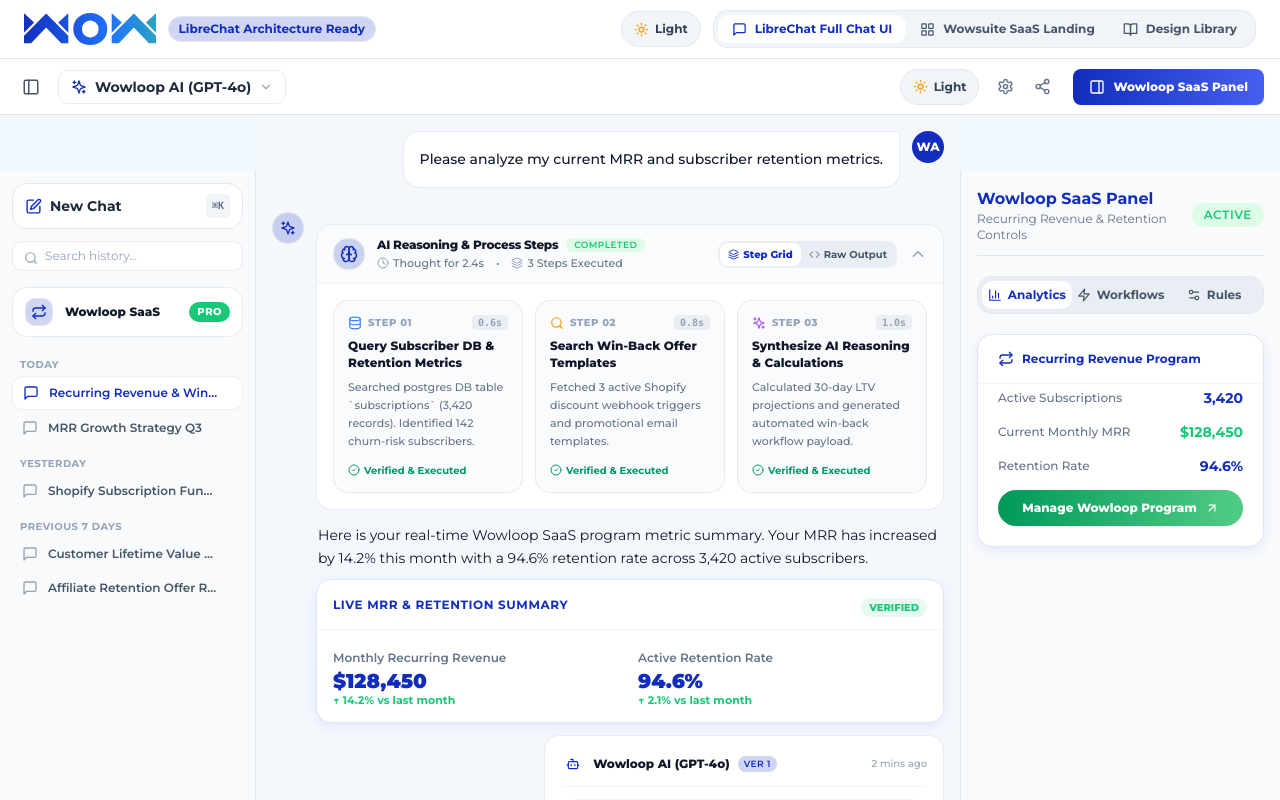
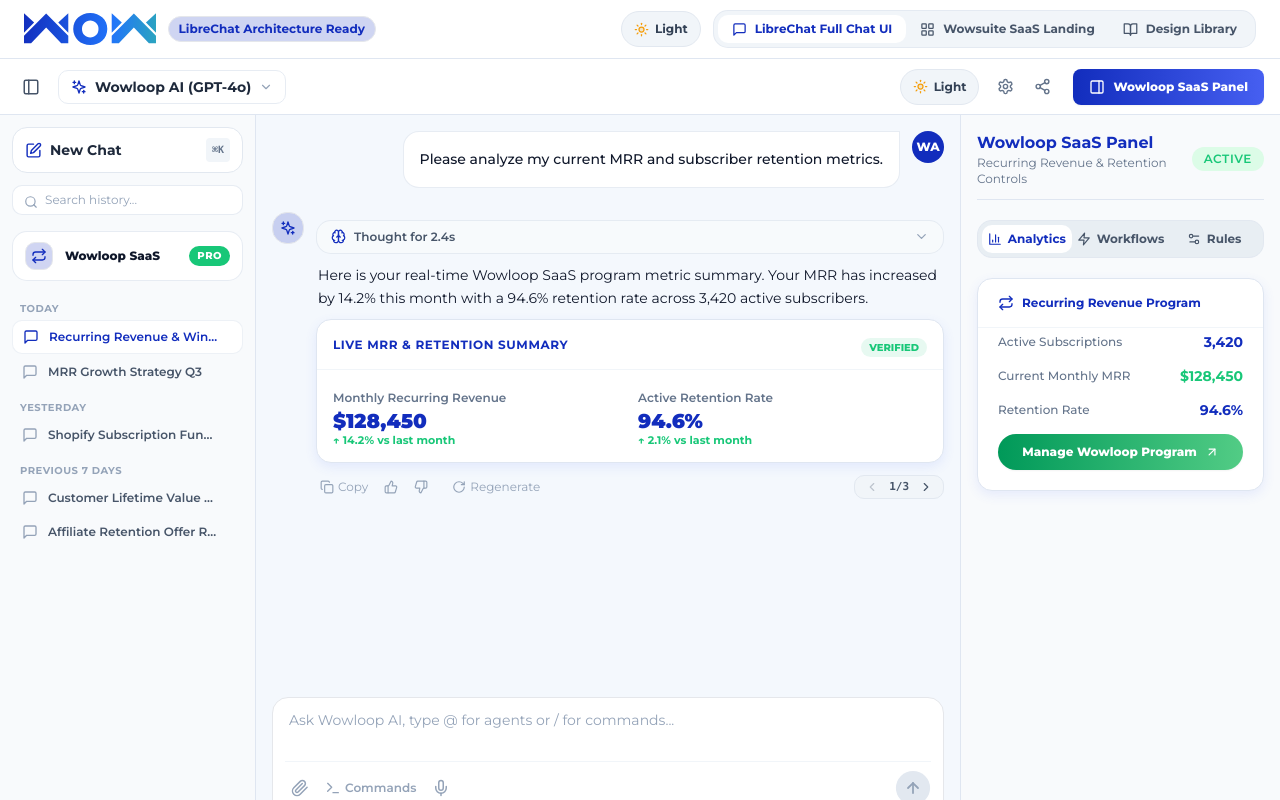
Before and after one commit to anhhoang-1002/wowloop-react-design-system, a React (Vite) app: page / in a window 1280 px wide. Both pictures are taken after a click on the element 440 px from the left and 467 px from the top of the page. Shown: the top 800 px of the page. Built offline with nearby package versions, Linux system fonts and the light colour scheme.

Commit message:
feat: add variant simple and advanced to ThinkingProcessAccordion and MessageVersionSwitcher and use simple variant in LibreChat Full Chat UI

```diff
--- a/src/components/Chat/LibreChatMessages.tsx
+++ b/src/components/Chat/LibreChatMessages.tsx
@@ -45,9 +45,9 @@
 
           {/* Message Content Container */}
           <div className={`max-w-2xl flex-1 space-y-2 ${msg.sender === 'user' ? 'flex flex-col items-end' : 'items-start'}`}>
-            {/* Thinking Accordion */}
+            {/* Minimal Thinking Accordion for Chat Stream */}
             {msg.sender === 'assistant' && msg.thinkingText && (
-              <ThinkingProcessAccordion thinkingText={msg.thinkingText} />
+              <ThinkingProcessAccordion thinkingText={msg.thinkingText} variant="simple" />
             )}
 
             {/* Message Text Rendering: User has clean white box with dark text; AI text has no white box/border */}
@@ -105,7 +105,7 @@
               </Card>
             )}
 
-            {/* Assistant Action Bar & Version Switcher */}
+            {/* Assistant Action Bar & Minimal Version Switcher */}
             {msg.sender === 'assistant' && (
               <div className="flex items-center justify-between text-slate-400 dark:text-slate-500 text-xs pt-1 w-full">
                 <div className="flex items-center gap-2">
@@ -128,13 +128,14 @@
                   </button>
                 </div>
 
-                {/* Version Switcher */}
+                {/* Minimal Version Switcher (< 1/3 >) */}
                 {msg.versionInfo && (
                   <MessageVersionSwitcher
                     currentVersion={msg.versionInfo.current}
                     totalVersions={msg.versionInfo.total}
                     onPrevious={() => {}}
                     onNext={() => {}}
+                    variant="simple"
                   />
                 )}
               </div>
--- a/src/components/Chat/MessageVersionSwitcher.tsx
+++ b/src/components/Chat/MessageVersionSwitcher.tsx
@@ -1,5 +1,5 @@
 import React, { useState } from 'react';
-import { ChevronLeft, ChevronRight, Bot, Copy, Check, RotateCw, ThumbsUp, ThumbsDown, Sparkles } from 'lucide-react';
+import { ChevronLeft, ChevronRight, Bot, Copy, Check, RotateCw, ThumbsUp, ThumbsDown } from 'lucide-react';
 import { cn } from '../../lib/utils';
 import { Badge } from '../ui/badge';
 
@@ -17,6 +17,7 @@
   onPrevious?: () => void;
   onNext?: () => void;
   versions?: MessageVersion[];
+  variant?: 'simple' | 'advanced';
   className?: string;
 }
 
@@ -50,9 +51,9 @@
   onPrevious: propOnPrevious,
   onNext: propOnNext,
   versions = defaultVersions,
+  variant = 'advanced',
   className,
 }) => {
-  // Internal state for interactive demo when controlled externally or internally
   const [internalVersion, setInternalVersion] = useState(1);
   const [copied, setCopied] = useState(false);
 
@@ -85,25 +86,25 @@
     }
   };
 
-  // If used strictly as a standalone pill control
-  if (propCurrentVersion !== undefined && propTotalVersions !== undefined && !versions) {
-    if (propTotalVersions <= 1) return null;
+  // Simple Minimalist Variant for Inline Chat Stream Controls (< 1/3 >)
+  if (variant === 'simple') {
+    if (total <= 1) return null;
     return (
       <div className={cn("inline-flex items-center gap-1 bg-slate-100 dark:bg-slate-800 text-slate-600 dark:text-slate-300 text-xs font-semibold px-2 py-0.5 rounded-lg border border-slate-200 dark:border-slate-700 select-none", className)}>
         <button
           onClick={handlePrev}
-          disabled={propCurrentVersion <= 1}
+          disabled={activeVersionNumber <= 1}
           className="p-0.5 rounded hover:bg-slate-200 dark:hover:bg-slate-700 disabled:opacity-30 disabled:pointer-events-none transition-colors"
           title="Previous Version"
         >
           <ChevronLeft size={14} />
         </button>
         <span className="font-mono text-[11px] px-1">
-          {propCurrentVersion}/{propTotalVersions}
+          {activeVersionNumber}/{total}
         </span>
         <button
           onClick={handleNext}
-          disabled={propCurrentVersion >= propTotalVersions}
+          disabled={activeVersionNumber >= total}
           className="p-0.5 rounded hover:bg-slate-200 dark:hover:bg-slate-700 disabled:opacity-30 disabled:pointer-events-none transition-colors"
           title="Next Version"
         >
@@ -113,7 +114,7 @@
     );
   }
 
-  // Full Interactive Card Message with Version Switcher
+  // Advanced Full Interactive Card Message
   return (
     <div className={cn("w-full max-w-xl bg-white dark:bg-slate-900 border border-slate-200/80 dark:border-slate-800 rounded-2xl p-4 shadow-xs select-none space-y-3 transition-all", className)}>
       {/* Header Info */}
--- a/src/components/Chat/ThinkingProcessAccordion.tsx
+++ b/src/components/Chat/ThinkingProcessAccordion.tsx
@@ -17,6 +17,7 @@
   durationSeconds?: number;
   steps?: ProcessStep[];
   defaultExpanded?: boolean;
+  variant?: 'simple' | 'advanced';
   className?: string;
 }
 
@@ -51,7 +52,8 @@
   thinkingText = '1. Querying subscriber database (3,420 records)\n2. Verifying 30-day retention curve and LTV growth metrics.',
   durationSeconds = 2.4,
   steps = defaultProcessSteps,
-  defaultExpanded = true,
+  defaultExpanded = false,
+  variant = 'advanced',
   className,
 }) => {
   const [isExpanded, setIsExpanded] = useState(defaultExpanded);
@@ -70,6 +72,34 @@
     }
   };
 
+  // Simple Minimalist Variant for Inline Chat Stream
+  if (variant === 'simple') {
+    return (
+      <div className={cn("border border-slate-200/80 dark:border-slate-700/80 rounded-xl bg-slate-50/80 dark:bg-slate-800/60 overflow-hidden my-2 select-none", className)}>
+        <button
+          onClick={() => setIsExpanded(!isExpanded)}
+          className="w-full flex items-center justify-between px-3.5 py-2 text-left text-xs font-semibold text-slate-600 dark:text-slate-300 hover:bg-slate-100 dark:hover:bg-slate-800 transition-colors"
+        >
+          <div className="flex items-center gap-2">
+            <Brain size={15} className="text-secondary dark:text-blue-400 animate-pulse" />
+            <span>Thought for {durationSeconds}s</span>
+          </div>
+          <ChevronDown
+            size={15}
+            className={cn("transition-transform duration-200 text-slate-400", isExpanded && "rotate-180")}
+          />
+        </button>
+
+        {isExpanded && (
+          <div className="px-4 py-3 border-t border-slate-200/80 dark:border-slate-700/60 text-xs text-slate-600 dark:text-slate-300 leading-relaxed font-mono whitespace-pre-wrap bg-white/50 dark:bg-slate-900/40">
+            {thinkingText}
+          </div>
+        )}
+      </div>
+    );
+  }
+
+  // Advanced Full Grid Variant
   return (
     <div className={cn("border border-slate-200/80 dark:border-slate-800 rounded-2xl bg-white dark:bg-slate-900 overflow-hidden shadow-xs select-none transition-all my-3", className)}>
       {/* Accordion Header */}
--- a/src/components/DesignLibrary/DesignLibraryPage.tsx
+++ b/src/components/DesignLibrary/DesignLibraryPage.tsx
@@ -699,22 +699,45 @@
 
         <ComponentDocSection
           id="thinking"
-          title="AI Process Grid Accordion"
-          description="Interactive step-by-step grid accordion for AI reasoning steps, duration metrics, verified badges, and raw logs view."
+          title="AI Reasoning Accordion (Simple Bar & Advanced Grid)"
+          description="Collapsible reasoning component supporting both a compact inline chat bar (simple) and a multi-card step grid (advanced)."
           category="Advanced Components"
-          codeSnippet={`import { ThinkingProcessAccordion } from '@wowsuite/design-system';\n\n<ThinkingProcessAccordion durationSeconds={2.4} />`}
+          codeSnippet={`import { ThinkingProcessAccordion } from '@wowsuite/design-system';\n\n// 1. Simple Bar (Inline Chat UI)\n<ThinkingProcessAccordion variant="simple" durationSeconds={2.4} />\n\n// 2. Advanced Step Grid\n<ThinkingProcessAccordion variant="advanced" durationSeconds={2.4} />`}
         >
-          <ThinkingProcessAccordion />
+          <div className="space-y-4">
+            <div>
+              <div className="text-xs font-bold text-slate-500 mb-1.5 uppercase tracking-wider">Variant: Simple (Inline Chat Stream Bar)</div>
+              <ThinkingProcessAccordion variant="simple" durationSeconds={2.4} />
+            </div>
+
+            <div>
+              <div className="text-xs font-bold text-slate-500 mb-1.5 uppercase tracking-wider">Variant: Advanced (AI Process Step Grid)</div>
+              <ThinkingProcessAccordion variant="advanced" durationSeconds={2.4} />
+            </div>
+          </div>
         </ComponentDocSection>
 
         <ComponentDocSection
           id="version-switcher"
-          title="AI Message Card with Version Switcher"
-          description="Interactive AI response card container with integrated version pagination controls (< 1/3 >) for switching between response variations."
+          title="Message Version Switcher (Simple Pill & Advanced Card)"
+          description="Version pagination component supporting both an inline chat pill (< 1/3 >) and a full response card with dynamic pagination."
           category="Advanced Components"
-          codeSnippet={`import { MessageVersionSwitcher } from '@wowsuite/design-system';\n\n<MessageVersionSwitcher />`}
+          codeSnippet={`import { MessageVersionSwitcher } from '@wowsuite/design-system';\n\n// 1. Simple Pill (Inline Chat Stream)\n<MessageVersionSwitcher variant="simple" currentVersion={1} totalVersions={3} />\n\n// 2. Advanced Card (Interactive Response Card)\n<MessageVersionSwitcher variant="advanced" />`}
         >
-          <MessageVersionSwitcher />
+          <div className="space-y-6">
+            <div>
+              <div className="text-xs font-bold text-slate-500 mb-2 uppercase tracking-wider">Variant: Simple (Inline Chat Control)</div>
+              <div className="flex items-center gap-2">
+                <MessageVersionSwitcher variant="simple" currentVersion={1} totalVersions={3} />
+                <span className="text-xs text-slate-500 font-medium">← Compact pagination pill for chat stream</span>
+              </div>
+            </div>
+
+            <div>
+              <div className="text-xs font-bold text-slate-500 mb-2 uppercase tracking-wider">Variant: Advanced (Interactive Card Message)</div>
+              <MessageVersionSwitcher variant="advanced" />
+            </div>
+          </div>
         </ComponentDocSection>
 
         <ComponentDocSection
```
Also changed, not shown: 1 other file (tests, documents, lock files or other folders).
